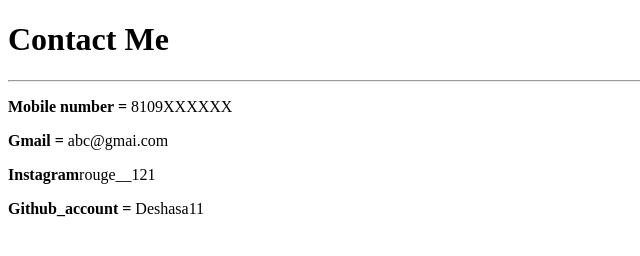
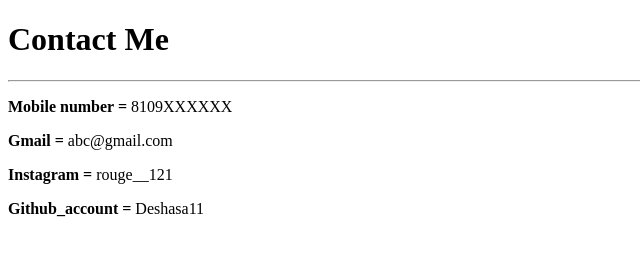
Before and after one commit to Deshbandhu01/Resume, a plain HTML site: page assets/Contact Me.html in a window 1280 px wide. Shown: the full height of the page, 0-640 px from the left. Drawn offline with Linux system fonts and the light colour scheme.

Commit message:
Update Contact Me.html

```diff
--- a/assets/Contact Me.html
+++ b/assets/Contact Me.html
@@ -9,8 +9,8 @@
     <h1>Contact Me</h1>
     <hr/>
     <p><b>Mobile number = </b>8109XXXXXX</p>
-    <p><b>Gmail = </b>abc@gmai.com</p>
-    <p><b>Instagram</b>rouge__121</p>
+    <p><b>Gmail = </b>abc@gmail.com</p>
+    <p><b>Instagram = </b>rouge__121</p>
     <p><b>Github_account = </b>Deshasa11</p>
 </body>
 </html>
```
